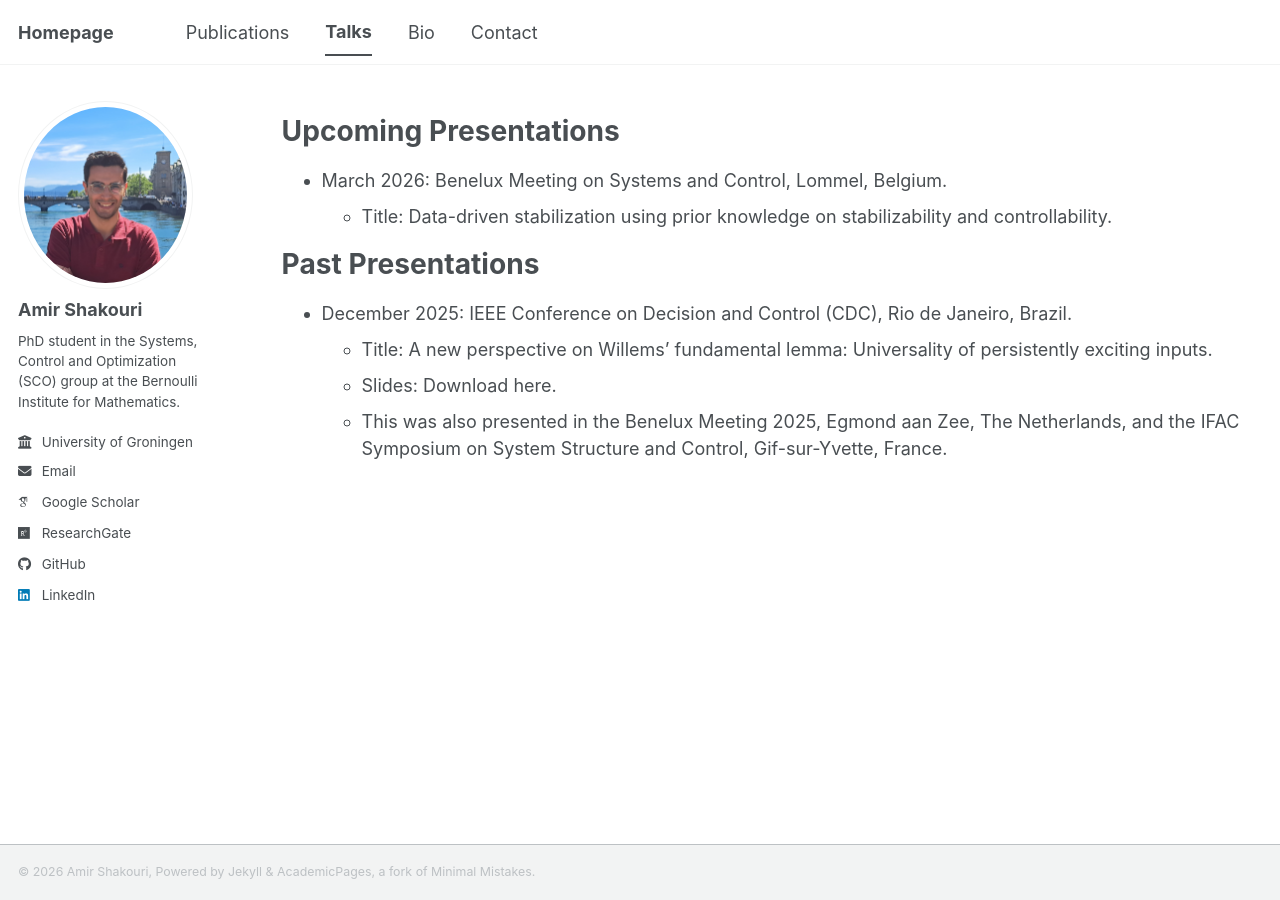
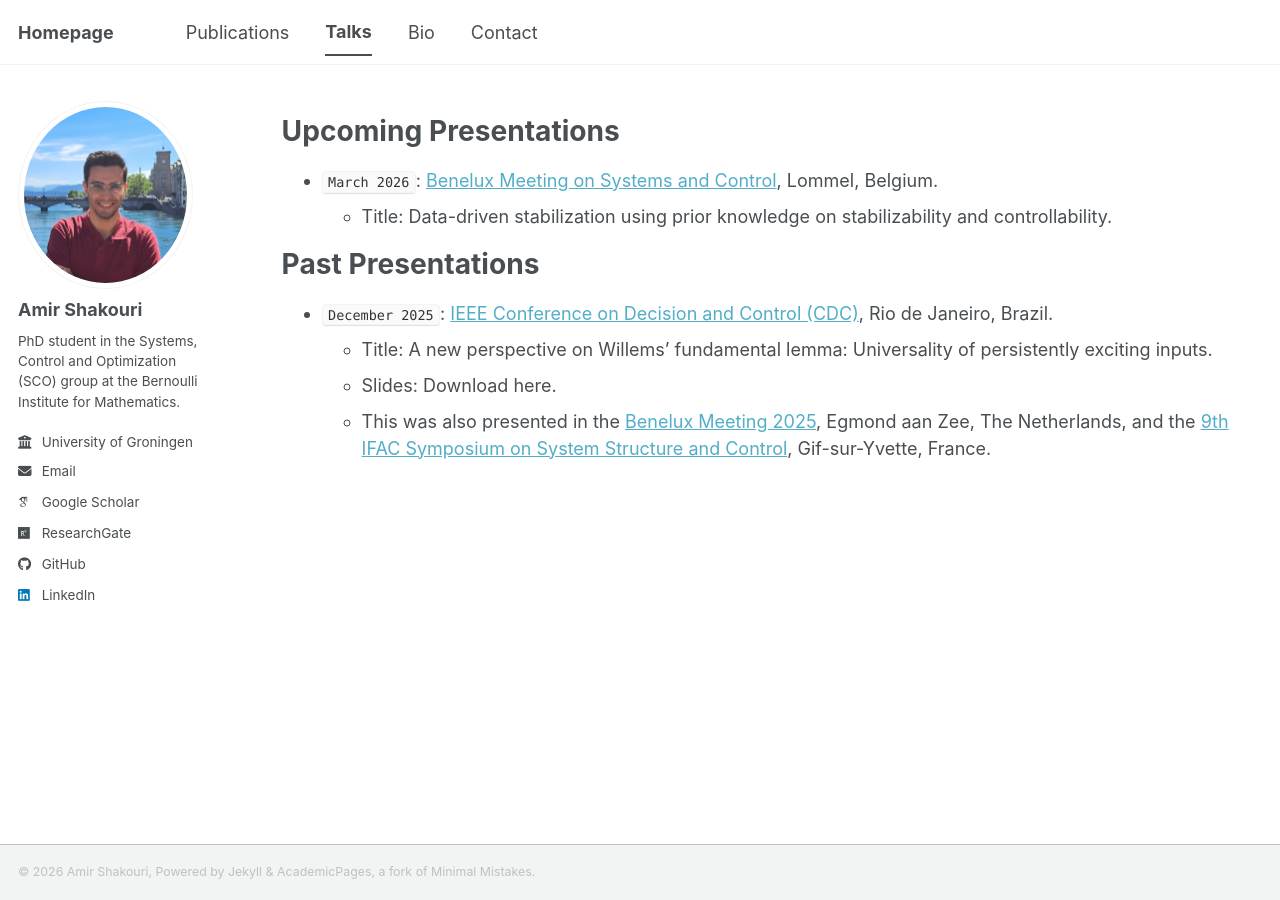
Before and after one commit to a-shakouri/a-shakouri.github.io, a Jekyll site: the page built from _pages/talk-new.md, in a window 1280 px wide. Built offline with Jekyll 4.4.1, drawn with Linux system fonts in a browser that asks for light colours; some web fonts are replaced; a script bundle is joined from its source files by our own code; library files that are not in the unit come from our copies.

Commit message:
Update talk-new.md

```diff
--- a/_pages/talk-new.md
+++ b/_pages/talk-new.md
@@ -9,12 +9,12 @@ permalink: /talk-new/
 
 Upcoming Presentations
 ======
-* March 2026: Benelux Meeting on Systems and Control, Lommel, Belgium.
+* `March 2026`: [Benelux Meeting on Systems and Control](https://www.beneluxmeeting.nl/2026/), Lommel, Belgium.
   * Title: Data-driven stabilization using prior knowledge on stabilizability and controllability.
 
 Past Presentations
 ======
-* December 2025: IEEE Conference on Decision and Control (CDC), Rio de Janeiro, Brazil.
+* `December 2025`: [IEEE Conference on Decision and Control (CDC)](https://cdc2025.ieeecss.org/), Rio de Janeiro, Brazil.
   * Title: A new perspective on Willems’ fundamental lemma: Universality of persistently exciting inputs.
   * Slides: Download here.
-  * This was also presented in the Benelux Meeting 2025, Egmond aan Zee, The Netherlands, and the IFAC Symposium on System Structure and Control, Gif-sur-Yvette, France.
+  * This was also presented in the [Benelux Meeting 2025](https://www.beneluxmeeting.nl/2025/), Egmond aan Zee, The Netherlands, and the [9th IFAC Symposium on System Structure and Control](https://sssc-tds-cosy-2025.sciencesconf.org/), Gif-sur-Yvette, France.
```
